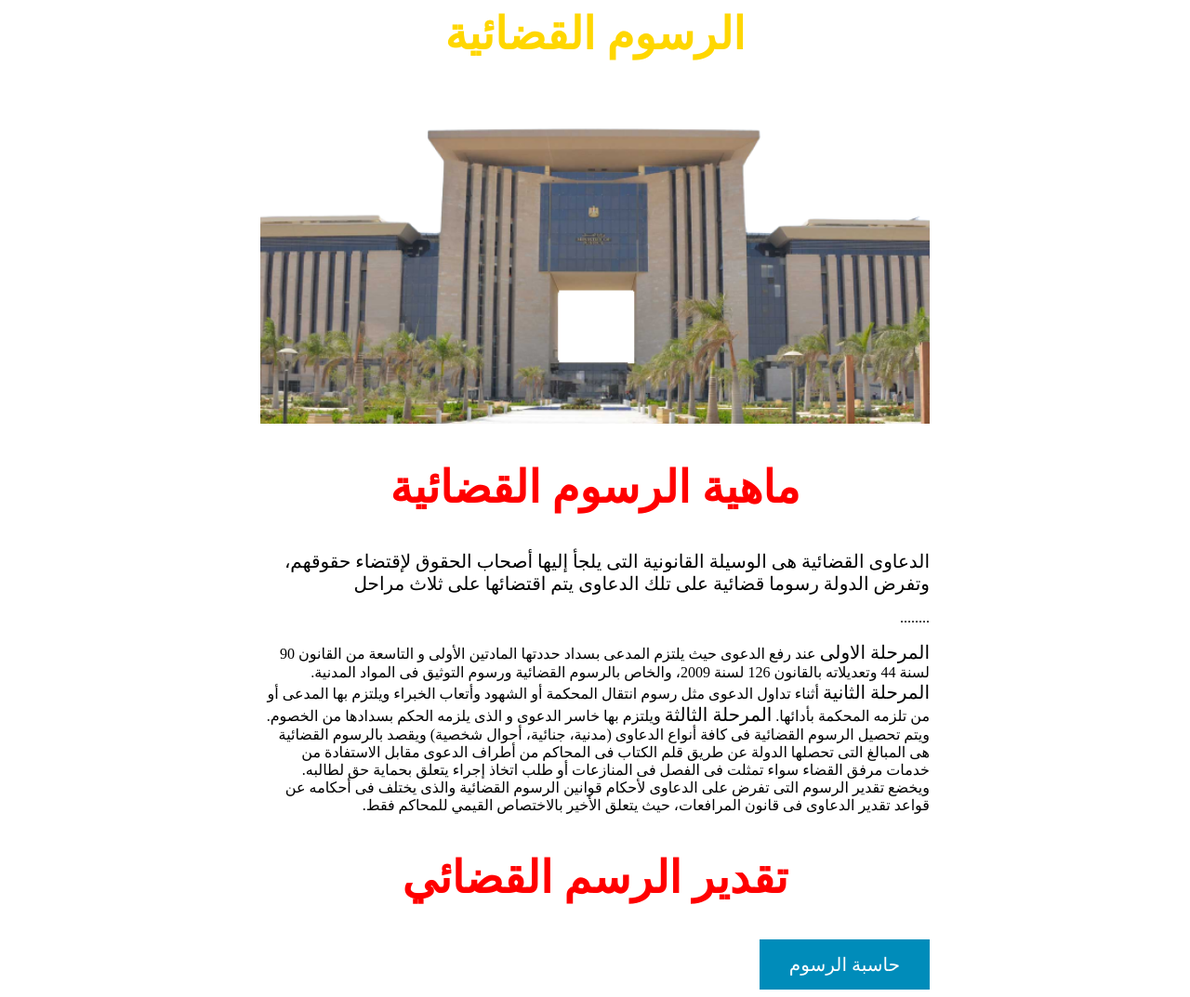
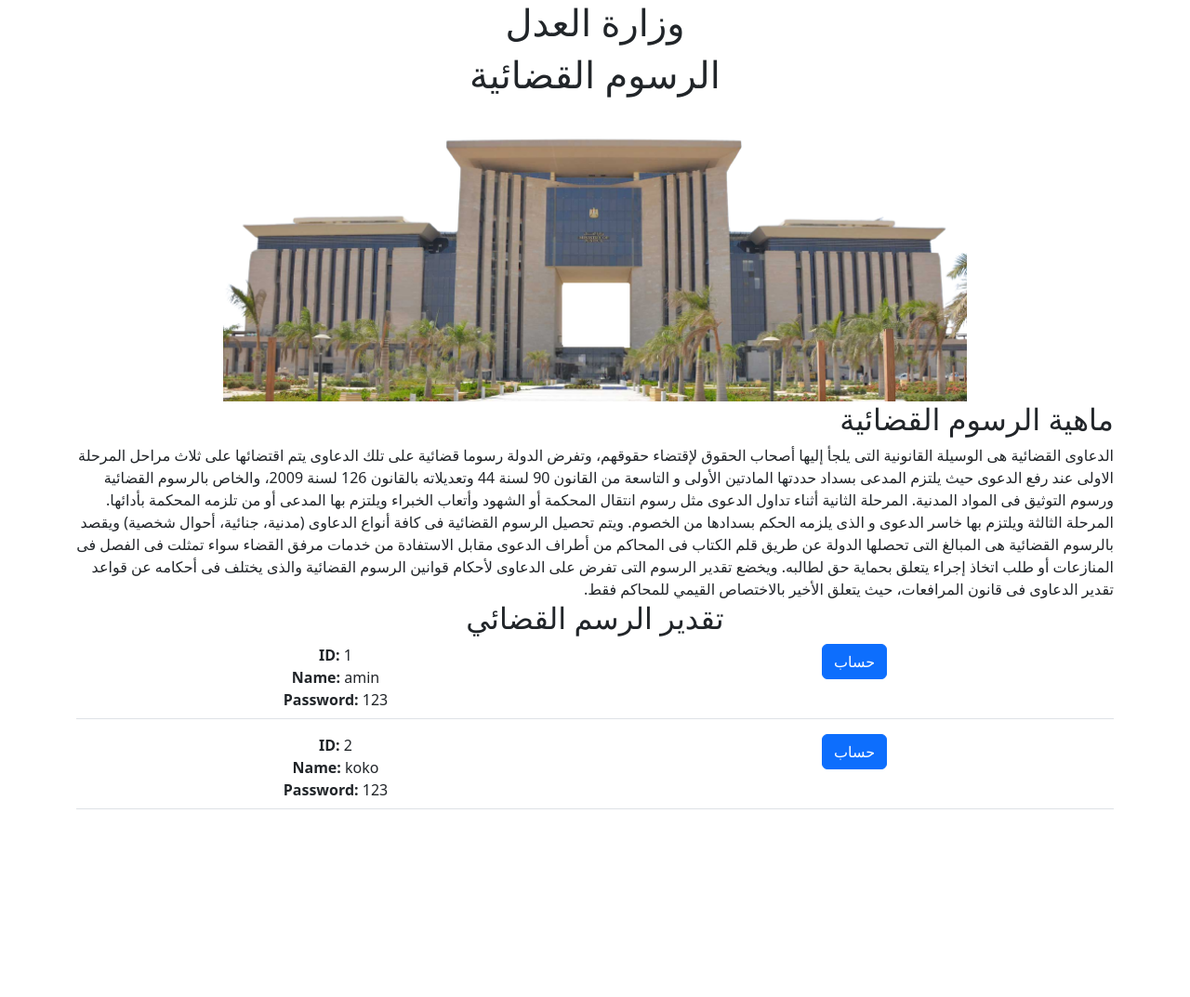
Before and after one commit to MohamedMoghazy1975/mojjf, a Flask app: page / in a window 1280 px wide. Shown: the whole page at 93% size. After the commit the page ends 871 px from the top, so only its background shows below. Run offline with Flask 3, Linux system fonts and the light colour scheme.

Commit message:
adding dynamic data and create api
adding dynamic data and create api for me

```diff
--- a/app.py
+++ b/app.py
@@ -1,13 +1,29 @@
-from flask import Flask, render_template
+from flask import Flask, render_template, jsonify
 
 app = Flask(__name__)
 
-
+JOBS = [
+  {
+  'id': 1,
+  'name': 'amin',
+  'password': '123'
+  },
+{
+'id': 2,
+'name': 'koko',
+'password': '123'
+  }
+]
 @app.route("/")
 def hello_world():
-  return  render_template ('home.html')
+  return  render_template ('home.html',
+                           jobs=JOBS,
+                          mycountry='وزارة العدل')
 
 
+@app.route("/api/mydataapi")
+def datalist():
+  return jsonify(JOBS )
 
 if __name__ == "__main__":
   app.run(host='0.0.0.0', port=5000, debug=True)
--- a/templates/home.html
+++ b/templates/home.html
@@ -1,56 +1,29 @@
 <iDocType  html>
-  <html dir="rtl" lang="ar">
+  <html dir="rtl"  >
 <head>
   <title>JF</title>
+  <meta charset="utf-8">
+  <meta name="viewport" content="width=device-width, initial-scale=1">
+  <link href="https://cdn.jsdelivr.net/npm/bootstrap@5.3.2/dist/css/bootstrap.min.css" rel="stylesheet" integrity="sha384-T3c6CoIi6uLrA9TneNEoa7RxnatzjcDSCmG1MXxSR1GAsXEV/Dwwykc2MPK8M2HN" crossorigin="anonymous">
 <style>
-    h1 {
-       font-size : 48px;
-       color : rgb(255,215,0);
-       font-family: "Times New Roman";
-       font-weight: bold;
-       text-align: center;
-    }
   #banner {
+    height: 360px;
     width: 100%;
-      height: 360px;
-      object-fit:cover;
+    object-fit: cover;
 
   }
-    h2 {font-size : 48px;
-       color : rgb(255,0,0);
-       font-family: "Times New Roman";
-       font-weight: bold;
-       text-align: center;
-       }
-     p1 {font-size :20px;
-         text-align: justified;
-        }
-    #container {
-      max-width: 720px;
-      margin: 0 auto 0 auto;
-    }
-    .button {
-      border: none;
-      color: white;
-      padding: 15px 32px;
-      text-align: center;
-      text-decoration: none;
-      display: inline-block;
-      font-size: 18px;
-      margin: 0px 0px; ;
-      cursor: pointer;
-    }
-    .button1 {background-color: #008CBA;} /* Blue */
-
 </style>
 </head>
   <body>
-    <div id= "container">
-      <h1>الرسوم القضائية</h1>
-   <img id = "banner" src="https://msaah-career-website.mohamedsayed131.repl.co/static/555.png" height= '320'>
+    <div class="container" id="banner">
+      <h1 class="text-center">{{mycountry}}</h1>
+      <h1 class="text-center">الرسوم القضائية</h1>
+
+      <div class="text-center">
+      <img class="image-fluid" src="https://msaah-career-website.mohamedsayed131.repl.co/static/555.png" height= '320'>
+      </div>
     <h2>ماهية الرسوم القضائية</h2>
     <p1>الدعاوى القضائية هى الوسيلة القانونية التى يلجأ إليها أصحاب الحقوق لإقتضاء حقوقهم، وتفرض الدولة رسوما قضائية على تلك الدعاوى يتم اقتضائها على ثلاث مراحل</p1>
-    <p>........</p>
       <p1>المرحلة الاولى</p1>
     عند رفع الدعوى حيث يلتزم المدعى بسداد حددتها المادتين الأولى و التاسعة من القانون 90 لسنة 44 وتعديلاته بالقانون 126 لسنة 2009، والخاص بالرسوم القضائية ورسوم التوثيق فى المواد المدنية.
     <p1>المرحلة الثانية</p1>
@@ -62,11 +35,16 @@
    ويقصد بالرسوم القضائية هى المبالغ التى تحصلها الدولة عن طريق قلم الكتاب فى المحاكم من أطراف الدعوى مقابل الاستفادة من خدمات مرفق القضاء سواء تمثلت فى الفصل فى المنازعات أو طلب اتخاذ إجراء يتعلق بحماية حق لطالبه.
     ويخضع تقدير الرسوم التى تفرض على الدعاوى لأحكام قوانين الرسوم القضائية والذى يختلف فى أحكامه عن قواعد تقدير الدعاوى فى قانون المرافعات، حيث يتعلق الأخير بالاختصاص القيمي للمحاكم فقط.
     </p2>
-    <h2>تقدير الرسم القضائي</h2>
+    <h2 class="text-center" mt-2 mb-4>تقدير الرسم القضائي</h2>
 
-    <div class="button button1"><p1>حاسبة الرسوم</p1></div>
+      <div>
+        {% for job in jobs %}
+        {% include 'myData1.html'%}
+        {% endfor %}
+      </div>
 
 
+    </div>
 
   </body>
   </html>
--- /dev/null
+++ b/templates/myData1.html
@@ -0,0 +1,17 @@
+<div class="border-bottom" style="margin-bottom:16px; padding-bottom:8px;">
+
+  <div class="container text-center">
+    <div class="row">
+      <div class="col order-last">
+        <div> <b>ID: </b>{{job['id']}}</div>
+        <div> <b>Name: </b>{{job['name']}}</div>
+        <div> <b>Password: </b>{{job['password']}}</div>
+      </div>
+      <div class="col">
+         <button type="button" class="btn btn-primary">حساب</button>
+      </div>
+    </div>
+  </div>
+
+
+</div>
```
Also changed, not shown: 1 other file. Lines whose indentation alone changed are shown as unchanged.
